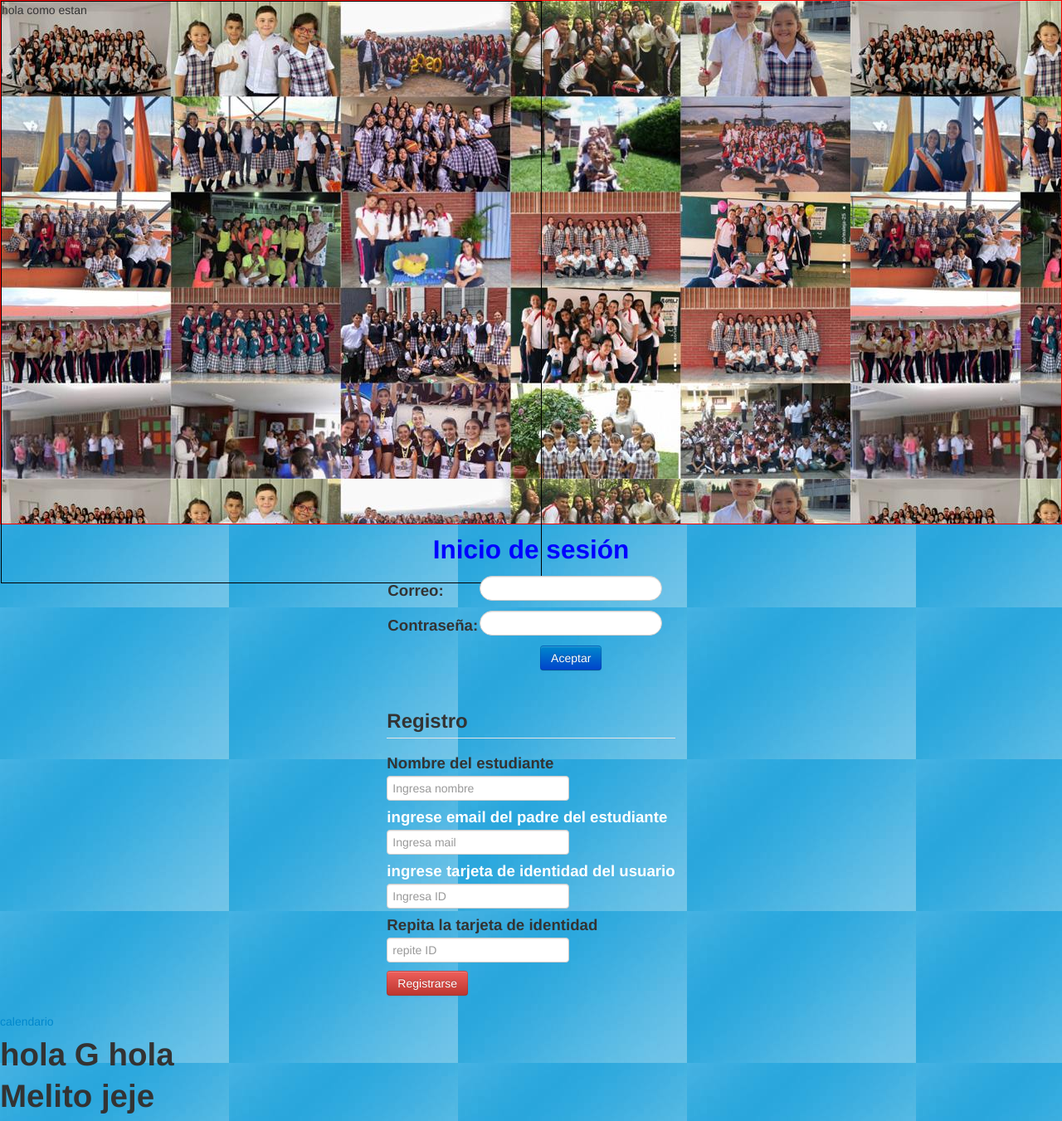
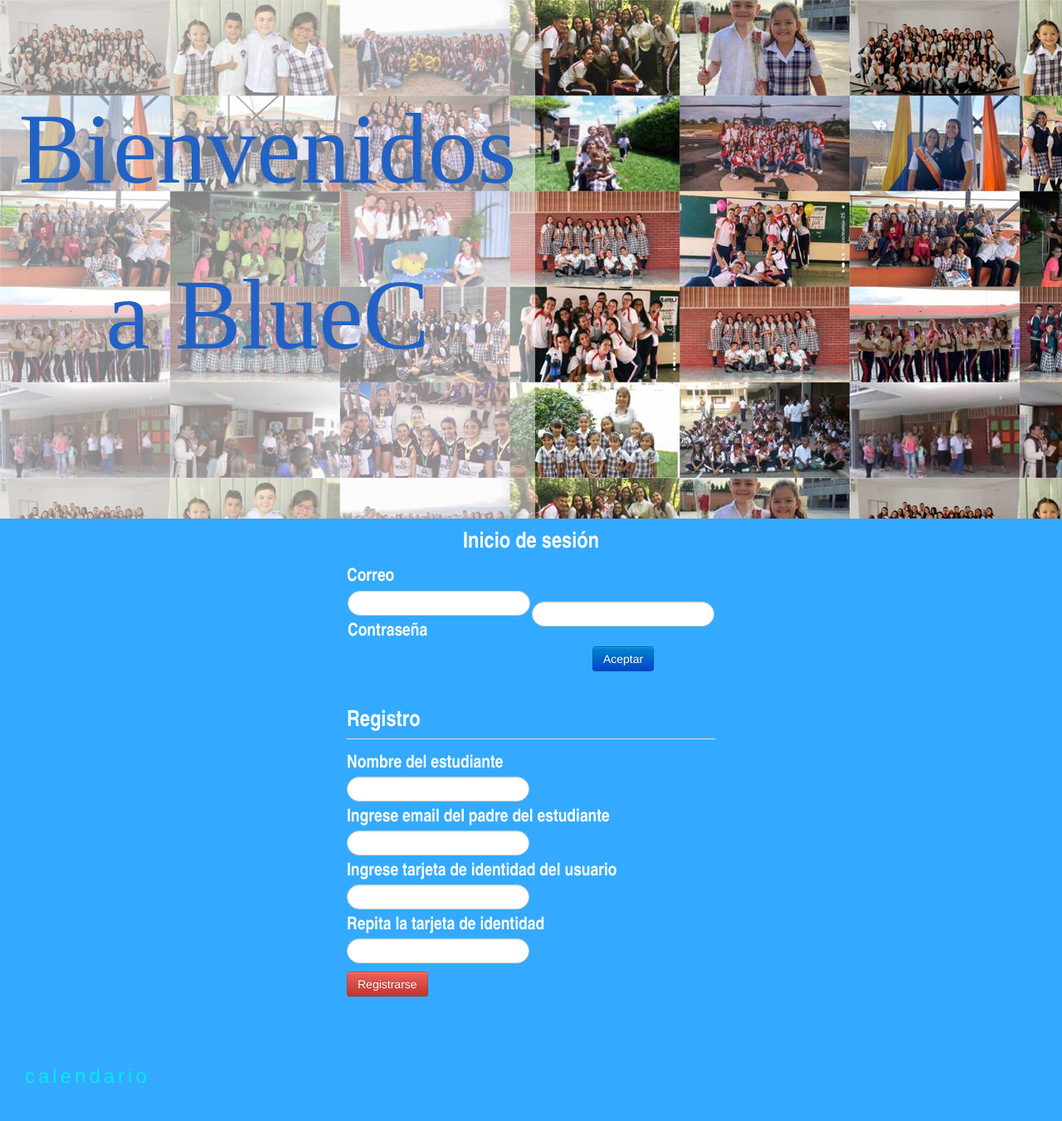
Before and after one commit to BlueC110/BlueCarpeta, a PHP site: page / in a window 1280 px wide. Shown: the whole page at 83% size. After the commit the page ends 1306 px from the top, so only its background shows below. Run offline with PHP 8.4, Linux system fonts and the light colour scheme.

Commit message:
nuevo boton del calendario

```diff
--- a/calendario/css/main.css
+++ b/calendario/css/main.css
@@ -136,6 +136,9 @@
     line-height: 1.8;
     margin-bottom: 3.6rem;
     color: #000000;
+}
+.BotonCa{
+
 }
 
 @media only screen and (max-width: 800px) {
--- a/css/estilos2.css
+++ b/css/estilos2.css
@@ -1,3 +1,51 @@
-.contaainer{
-	style="border: 1px solid red; height: 500px
+.BotonCa{
+
 }
+.laA{
+     position: relative;
+     display: inline-block;
+     padding: 25px 30px;
+     margin: 40px 0;
+     color: #03e9f4;
+     font-size: 24px;
+     text-decoration: none;
+     text-transform: all;
+     /*overflow: hidden;*/
+     transition: 0.5s;
+     letter-spacing: 4px;
+     /*`webkit-box-reflect: below 1px linear-gradient(
+     transparent,#0005 );*/
+}
+
+.laA:hover{
+        background: #03e9f4;
+        color: #050801;
+        box-shadow: 0 0 5px #03e9f4,
+        0 0 25px #03e9f4,
+        0 0 50px #03e9f4,
+        0 0 200px #03e9f4
+    }
+    .laA {
+        position: absolute;
+        display: block;
+    }
+.laA :nth-child(1)
+{
+ top: 0;
+ left: -100%;
+ width: 100%;
+ height: 2px;
+ background: linear-gradient(90deg,transparent,#03e9f4);
+ animation: animate1 1s;
+}
+@keyframes animate1
+{
+ 0%
+ {
+  left: -100%;
+ }
+ 50%,100%
+ {
+  left: 100%;
+ }
+}
--- a/index.php
+++ b/index.php
@@ -6,18 +6,19 @@
 		<link rel="stylesheet" href="bootstrap/css/bootstrap.css">
 		<link rel="stylesheet" href="bootstrap/css/bootstrap-responsive.css">
 		<link rel="stylesheet" type="text/css" href="estilos/estilos.css">
-		<link rel="stylesheet" type="text/css" href="estilos/estilos2.css">
+		<link rel="stylesheet" type="text/css" href="css/estilos2.css">
 	<title>BlueC</title>
 </head>
-<body background="images/fondoA.jpg" style="background-attachment: fixed" >
-<div style="border: 1px solid red; height: 630px; background-image: url(images/fondoB.jpeg)">
+<body style="background-color: #33AAFF;">
+<div style="height: 625px; background-image: url(images/fondoB.jpeg)">
 
-<div style= "border: 1px solid black; width: 650px; height: 700px;">
-<p> hola como estan </p>
+<div style= "width: 645px; height: 625px; background-color: rgba(255,255,255,0.5);">
+<p style="font-size: 120px; text-align: center; padding-top: 170px; color: #2262C4; font-family:time news roman"> Bienvenidos</p>
+<p style="font-size: 120px; text-align: center; padding-top: 170px; color: #2262C4; font-family:time news roman"> a BlueC</p>
 </div>
 </div>
     <div>
-	<center><div class="tit"><h2 style="color: #0000FF; ">Inicio de sesión</h2>
+	<center><div class="tit"><h2 style="color: white; font-family:Arial Narrow; font-size: 20pt;">Inicio de sesión</h2>
 		<center><div class="Ingreso">
 	<table border="0" align="center" valign="middle">
 		<tr>
@@ -26,10 +27,12 @@
 
 		<table border="0">
 
-		<tr><td><label style="font-size: 14pt"><b>Correo: </b></label></td>
-			<td width=80> <input class="form-group has-success" style="border-radius:15px;" type="text" name="mail"></td></tr>
-		<tr><td><label style="font-size: 14pt"><b>Contraseña: </b></label></td>
-			<td witdh=80><input style="border-radius:15px;" type="password" name="pass"></td></tr>
+		<label style="font-size: 16pt; color: white; font-family:Arial Narrow;"><b>Correo</b></label>
+			<td width=80>
+	<input class="form-group has-s	uccess" style="border-radius:15px;" type="text" name="mail">
+	<label style="font-size: 16pt; color: white; font-family:Arial Narrow;"><b>Contraseña</b></label>
+			<td witdh=80>
+			<input style="border-radius:15px;" type="password" name="pass">
 		<tr><td></td>
 			<td width=80 align=center><input class="btn btn-primary" type="submit" value="Aceptar"></td>
 			</tr></tr></table>
@@ -39,22 +42,22 @@
 
 <form method="post" action="" >
   <fieldset>
-    <legend  style="font-size: 18pt"><b>Registro</b></legend>
+    <legend  style="font-size: 20pt; color: white; font-family:Arial Narrow;"><b>Registro</b></legend>
     <div class="form-group">
-      <label style="font-size: 14pt"><b>Nombre del estudiante</b></label>
-      <input type="text" name="realname" class="form-control" placeholder="Ingresa nombre" />
+      <label style="font-size: 16pt; color: white; font-family:Arial Narrow;"><b>Nombre del estudiante</b></label>
+      <input style="border-radius:15px;" type="text" name="realname" class="form-control"/>
     </div>
     <div class="form-group">
-      <label style="font-size: 14pt; color: #FFFFFF;"><b>ingrese email del padre del estudiante</b></label>
-      <input type="text" name="nick" class="form-control"  required placeholder="Ingresa mail"/>
+      <label style="font-size: 16pt; color: white; font-family:Arial Narrow;"><b>Ingrese email del padre del estudiante</b></label>
+      <input style="border-radius:15px;" type="text" name="nick" class="form-control"/>
     </div>
     <div class="form-group">
-      <label style="font-size: 14pt; color: #FFFFFF;"><b>ingrese tarjeta de identidad del usuario</b></label>
-      <input type="password" name="pass" class="form-control"  placeholder="Ingresa ID" />
+      <label style="font-size: 16pt; color: white; font-family:Arial Narrow;"><b>Ingrese tarjeta de identidad del usuario</b></label>
+      <input style="border-radius:15px;" type="password" name="pass" class="form-control"/>
     </div>
     <div class="form-group">
-      <label style="font-size: 14pt"><b>Repita la tarjeta de identidad</b></label>
-      <input type="password" name="rpass" class="form-control" required placeholder="repite ID" />
+      <label style="font-size: 16pt; color: white; font-family:Arial Narrow;"><b>Repita la tarjeta de identidad</b></label>
+      <input style="border-radius:15px;" type="password" name="rpass" class="form-control"/>
     </div>
 
     </div>
@@ -75,10 +78,9 @@
 		</tr>
 		</table>
 		</div></center></div></center>
-<p><a href="calendario/index.php">calendario</a></p>
+<p class="BotonCa"><a class="laA" href="calendario/index.php">calendario</a></p>
 
-<h1>hola G hola</h1>
-<h1>Melito jeje</h1>
+
 
 
 
```
Also changed, not shown: css/estilos.css (+2 -10 lines).
